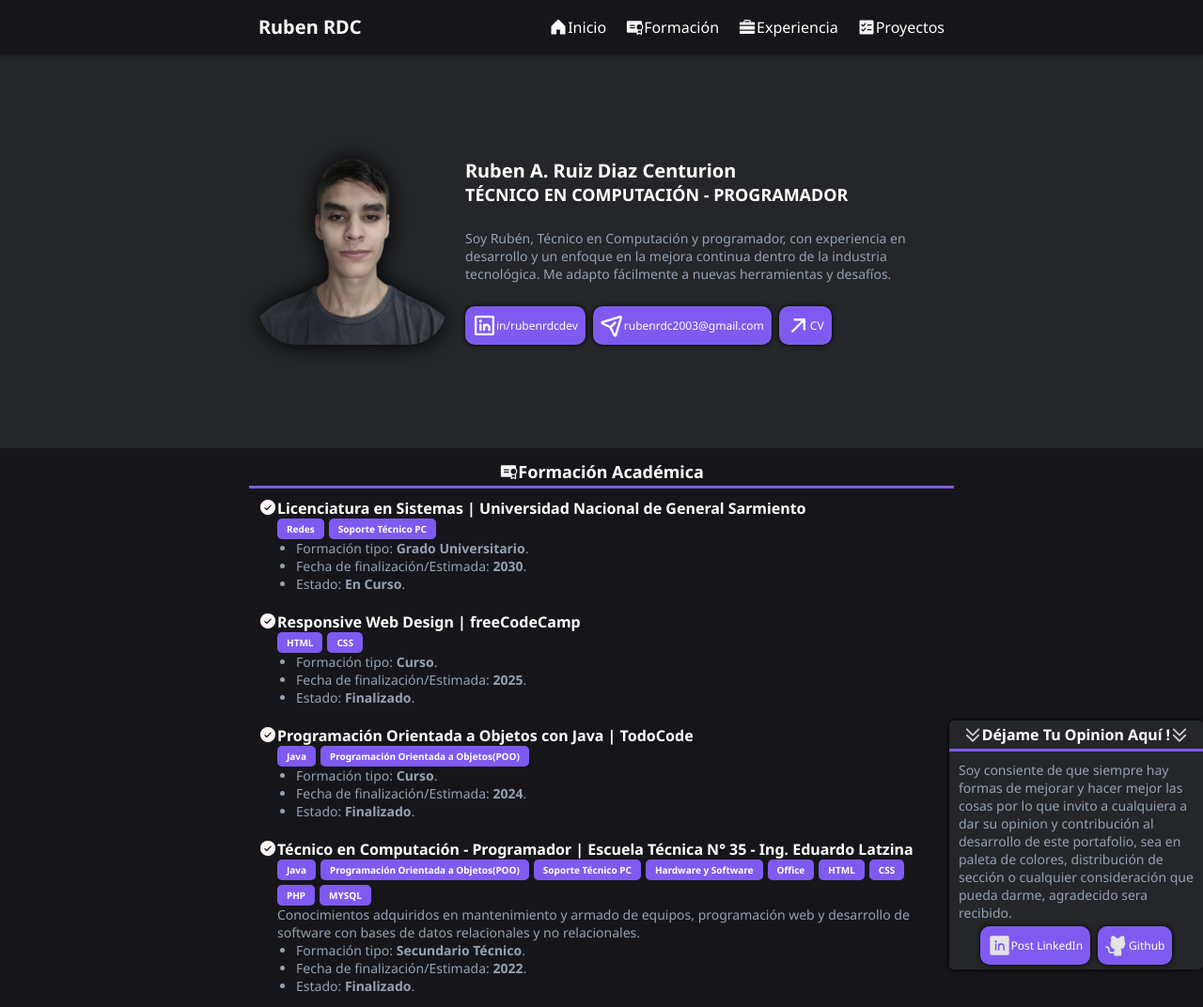
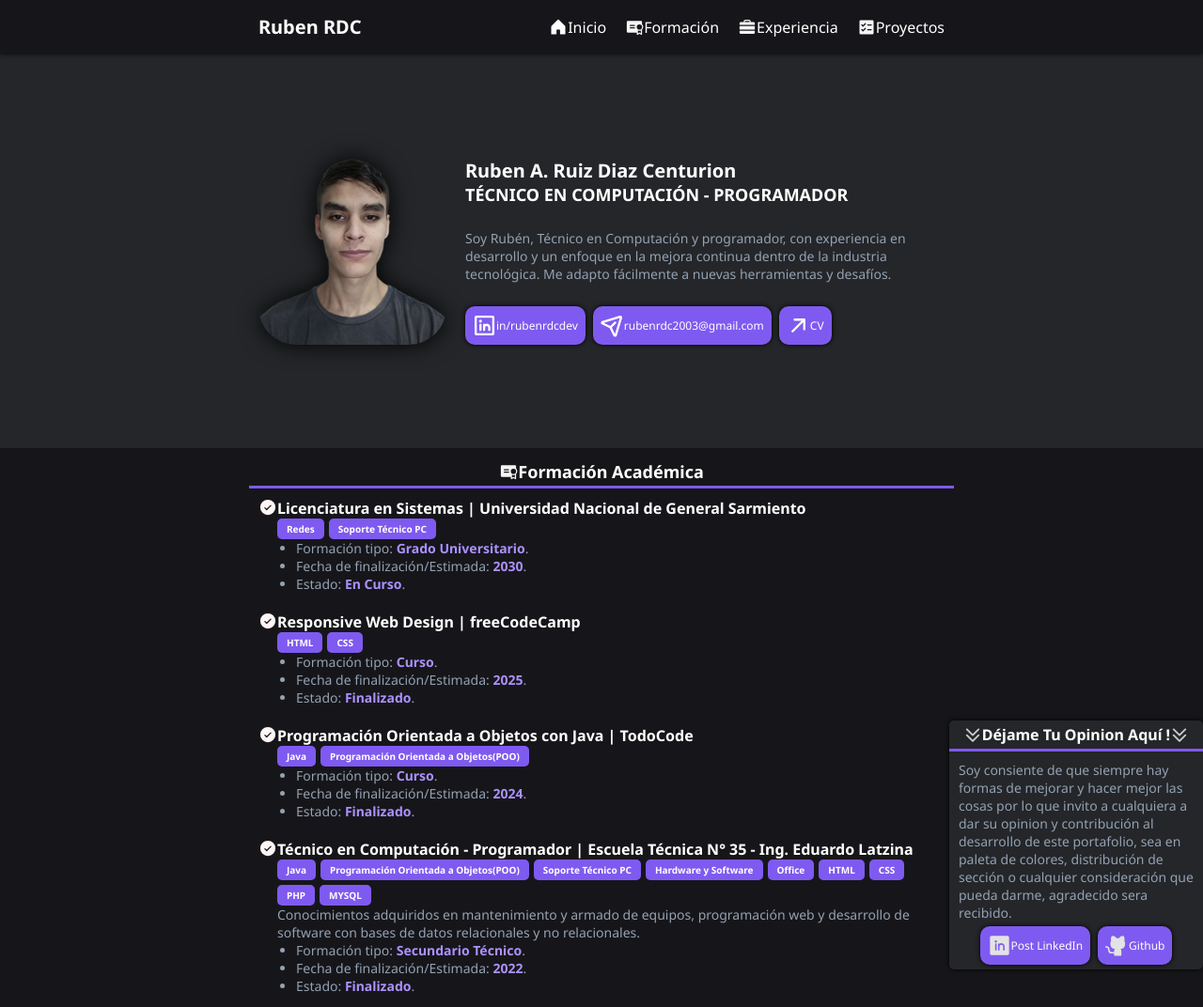
Before and after one commit to RubenRDC/Portafolio-RubenARuizDiazC, a plain HTML site: page index.html in a window 1280 px wide. Shown: the top 1072 px of the page at 94% size. Drawn offline with Linux system fonts and the light colour scheme.

Commit message:
Cambio de imagen y ficheros.

```diff
--- a/css.css
+++ b/css.css
@@ -71,7 +71,7 @@ a {
 }
 
 strong {
-    color: var(#ac91ff);
+    color: #ac91ff;
 }
 
 section {
--- a/index.html
+++ b/index.html
@@ -36,7 +36,7 @@
     <main class="content">
         <section id="presentacion">
             <article class="pres">
-                <img width="200" height="200" src="img/Perfil.png" alt="Foto de perfil de Ruben A. Ruiz Diaz Centurion">
+                <img width="200" height="200" src="img/Perfil.webp" alt="Foto de perfil de Ruben A. Ruiz Diaz Centurion">
                 <div class="pres_content">
                     <h1>Ruben A. Ruiz Diaz Centurion</h1>
                     <h2 class="titulo-academico">Técnico en computación - Programador</h2>
```
Also changed, not shown: img/Perfil.png (deleted), img/Perfil.webp (added), img/spinner-gap-bold.svg (deleted), img/x-circle-bold.svg (deleted).
